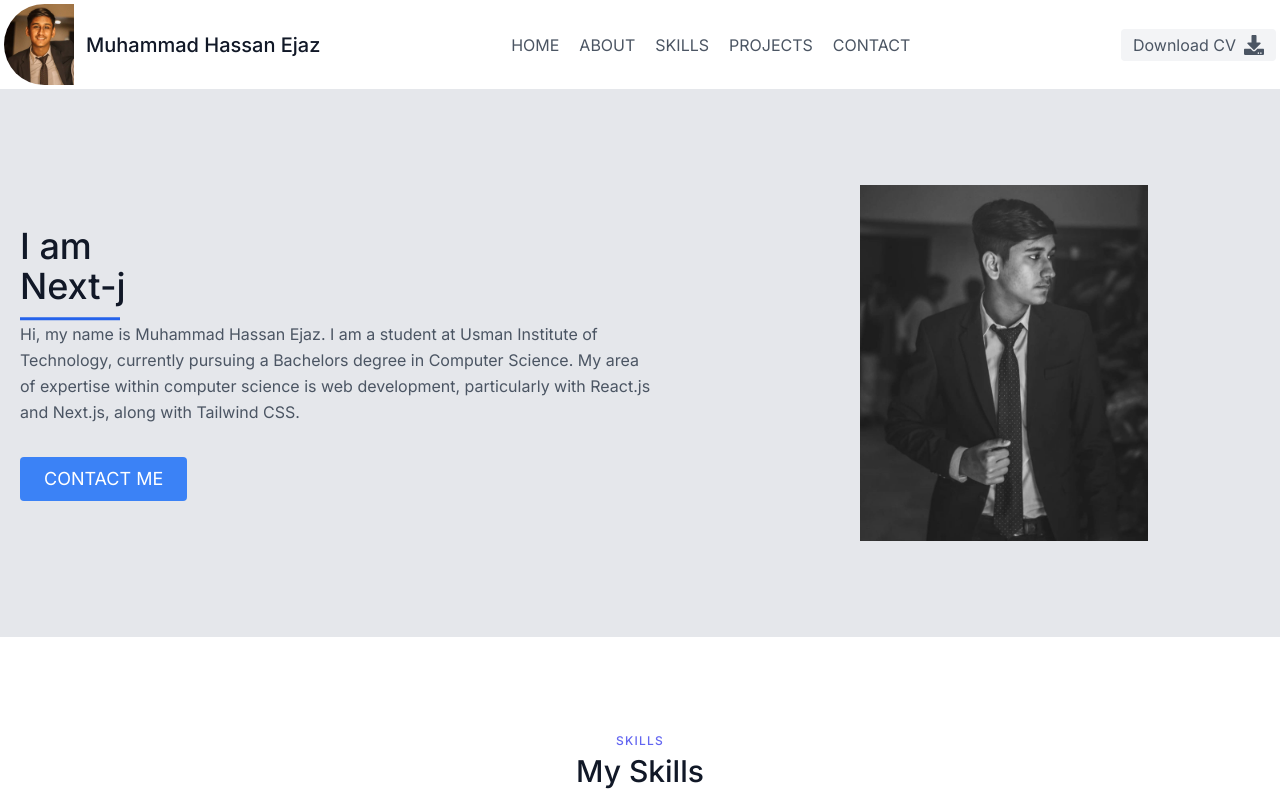
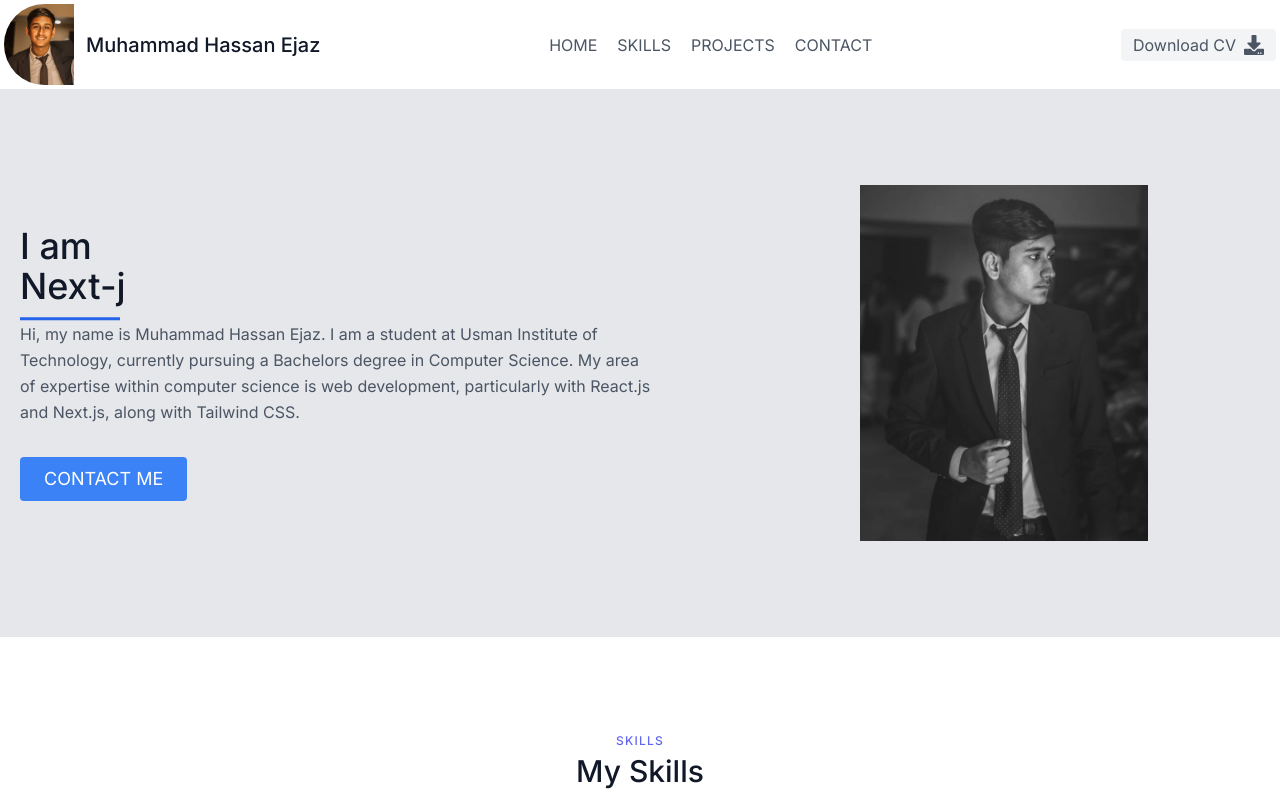
Before and after one commit to hassan2942/portfolio, a Next.js app: page / in a window 1280 px wide. Shown: the top 800 px of the page. Built offline with nearby package versions, Linux system fonts and the light colour scheme.

Commit message:
removed about for a certain time

```diff
--- a/src/app/components/nav.tsx
+++ b/src/app/components/nav.tsx
@@ -23,9 +23,9 @@
             <Link href={"/"} className="mr-5 hover:text-blue-600 ">
               HOME
             </Link>
-            <Link href={"#"} className="mr-5 hover:text-blue-600">
+            {/* <Link href={"#"} className="mr-5 hover:text-blue-600">
               ABOUT
-            </Link>
+            </Link> */}
             <Link href={"#Skills"} className="mr-5 hover:text-blue-600">
               SKILLS
             </Link>
```
